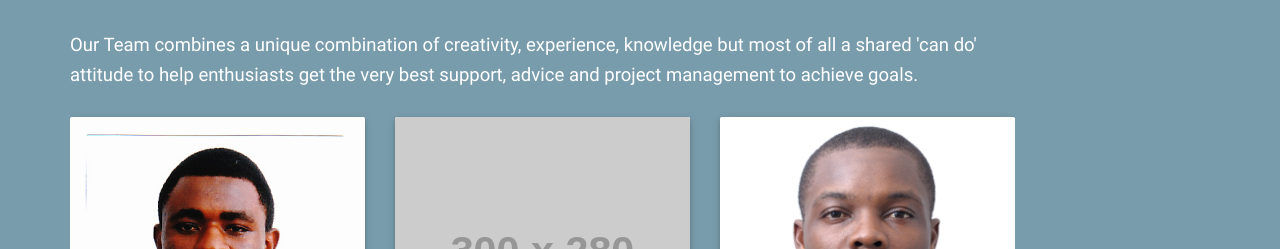
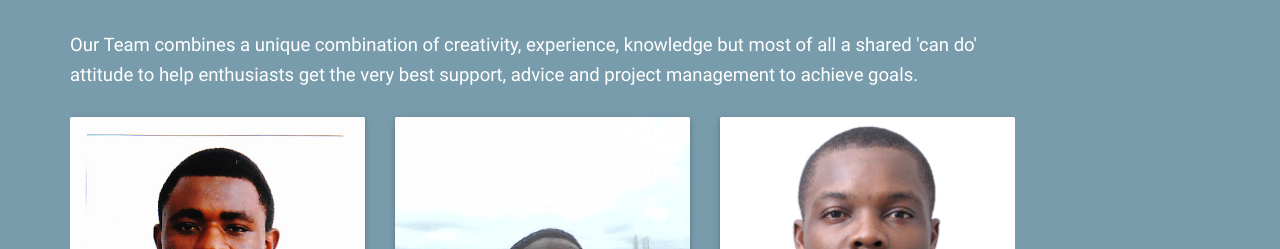
Before and after one commit to Ch3ck/mountain-hub.org, a plain HTML site: page index.html in a window 1280 px wide. Shown: the part 5764-6013 px from the top of the page. Drawn offline with nearby package versions, Linux system fonts and the light colour scheme; some packages are replaced by stand-ins of ours; placeholder pictures from the web are drawn by us; files whose address does not match are found by name.

Commit message:
Added profile photos of kunga and teche.

```diff
--- a/index.html
+++ b/index.html
@@ -1225,7 +1225,7 @@ An open source workshop for developers and non developers to learn open source t
                           <div class="card">
                             <div class="card-image waves-effect waves-block waves-light">
                               <div class="card-img-wrap">
-                                <img class="activator" src="http://placehold.it/300x280" alt="">
+                                <img class="activator" src="images/teche.jpg" alt="">
                               </div>
                             </div>
                             <div class="card-content">
@@ -1269,7 +1269,7 @@ An open source workshop for developers and non developers to learn open source t
                           <div class="card">
                             <div class="card-image waves-effect waves-block waves-light">
                               <div class="card-img-wrap">
-                                <img class="activator" src="http://placehold.it/300x280" alt="">
+                                <img class="activator" src="images/kunga.jpg" alt="">
                               </div>
                             </div>
                             <div class="card-content">
```
Also changed, not shown: images/kunga.jpg (added), images/teche.jpg (added).
